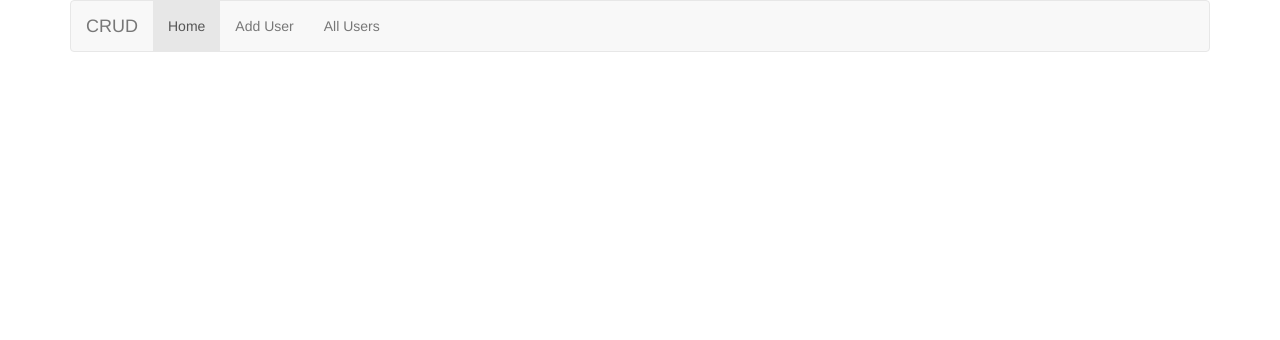
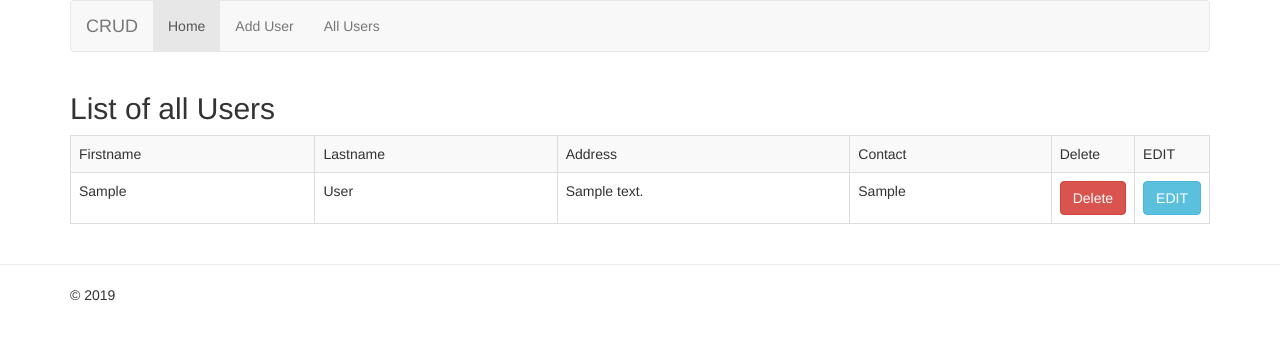
Before and after one commit to MatheusHR965/aprendendophp, a PHP site: page /user.php in a window 1280 px wide. Shown: the top 340 px of the page. Run offline with PHP 8.4, Linux system fonts and the light colour scheme; tables that the repository leaves empty or names only in its code hold one stand-in row (values such as "Sample post").

Commit message:
finalizando bootstrap

```diff
--- a/bootstrap/connect.php
+++ b/bootstrap/connect.php
@@ -1,7 +1,17 @@
 <?php
+
 $localhost = "localhost";
+
 $username = "root";
+
 $password = "";
+
 $dbname  = "samueldb";
-$con = mysqli_connect("$localhost", "$username", "$password", "$dbname");
-if($con->connect_error) {    die("connection failed" . $con->connect_error); }
+
+$con = mysqli_connect($localhost, $username, $password, $dbname);
+
+if($con->connect_error) {
+
+die("connection failed" . $con->connect_error);
+
+}
--- a/bootstrap/footer.php
+++ b/bootstrap/footer.php
@@ -1,3 +1,5 @@
 <hr>
+
 <div class="container">     &copy; 2019 </div>
+
 </body> </html>
--- a/bootstrap/header.php
+++ b/bootstrap/header.php
@@ -2,14 +2,19 @@
 <html lang="pt-br">
 <head>
     <title> CRUD</title>
-    <link rel="stylesheet" type="text/css"
-href="https://maxcdn.bootstrapcdn.com/bootstrap/3.3.7/css/bootstrap.min.css">
+    <link rel="stylesheet" type="text/css" href="https://maxcdn.bootstrapcdn.com/bootstrap/3.3.7/css/bootstrap.min.css">
+
     <style type="text/css">
+
             .box{
-                    background: #f0f0f0; padding: 20px; }
-    </style> </head>
+                    background: #f0f0f0; padding: 20px;
+                }
+    </style>
+    </head>
 <body>
+
 <div class="container">
+
     <nav class="navbar navbar-default">
         <div class="container-fluid">
         <div class="navbar-header">
@@ -18,15 +23,20 @@ href="https://maxcdn.bootstrapcdn.com/bootstrap/3.3.7/css/bootstrap.min.css">
                 <span class="icon-bar"></span>
                 <span class="icon-bar"></span>
                 <span class="icon-bar"></span>
+
                 </button>
+
             <a class="navbar-brand" href="index.php">CRUD</a>
+
             </div>
+
             <div id="navbar" class="navbar-collapse collapse">
                 <ul class="nav navbar-nav">
                 <li class="active"><a href="index.php">Home</a></li>
                 <li><a href="insert.php">Add User</a></li>
-                        <li><a href="users.php">All Users</a></li>
+                <li><a href="user.php">All Users</a></li>
                 </ul>
+
             </div><!--/.nav-collapse -->
             </div><!--/.container-fluid -->
         </nav>
--- a/bootstrap/user.php
+++ b/bootstrap/user.php
@@ -6,5 +6,64 @@ require_once 'header.php';
 echo "<div class='container'>";
 
 if (isset($_POST['delete'])) {
+    $sql = "DELETE FROM users WHERE user_id=". $_POST['userid'];
+    if($con->query($sql) === TRUE) {
+        echo "<div class='alert alert-success'>Successfully delete user</div>";
+    }
+}
+
+$sql = "SELECT * FROM users";
+$result = $con->query($sql);
+
+if($result->num_rows > 0)
+
+{
+    ?>
+        <h2> List of all Users </h2>
+        <table class="table table-bordered table-striped">
+            <tr>
+                <td>Firstname</td>
+                <td>Lastname</td>
+                <td>Address</td>
+                <td>Contact</td>
+                <td width="70px">Delete</td>
+                <td width="70px">EDIT</td>
+            </tr>
+    <?php
+
+    while($row = $result->fetch_assoc()) {
+
+        echo "<form action='' method='POST'>";  //added
+        echo "<input type='hidden' value='".$row['user_id']."'name='userid'/>";
+
+        echo "<tr>";
+            echo "<td>".$row['firstname']. "</td>";
+            echo "<td>".$row['lastname']. "</td>";
+            echo "<td>".$row['address']. "</td>";
+            echo "<td>".$row['contact']. "</td>";
+
+            echo "<td><input type='submit' name='delete' value='Delete' class='btn btn-danger'/></td>";
+
+            echo "<td><a href='edit.php?id=".$row['user_id']."' class='btn btn-info'> EDIT</a></td>";
+
+            echo "</tr>";
+            echo "</form>"; //added
+    }
+
+    ?>
+
+</table>
+
+<?php
 
 }
+else{
+    echo "<br><br>No Record Found>";
+}
+
+?>
+
+</div>
+
+<?php
+require_once 'footer.php';
```
Also changed, not shown: bootstrap/edit.php (+35 -21 lines), bootstrap/index.php (+7 -1 lines), bootstrap/insert.php (+23 -3 lines). Lines whose indentation alone changed are shown as unchanged.
